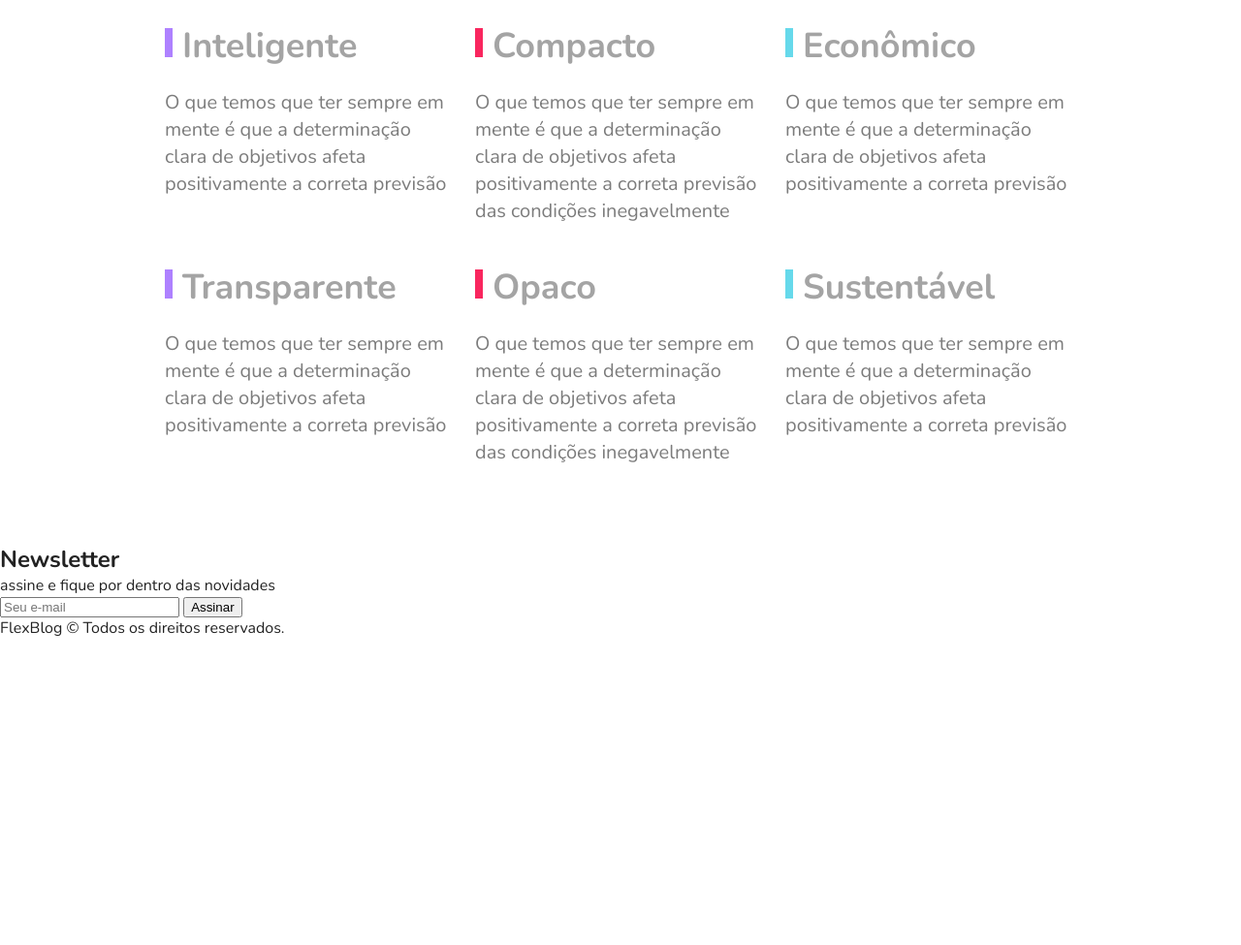
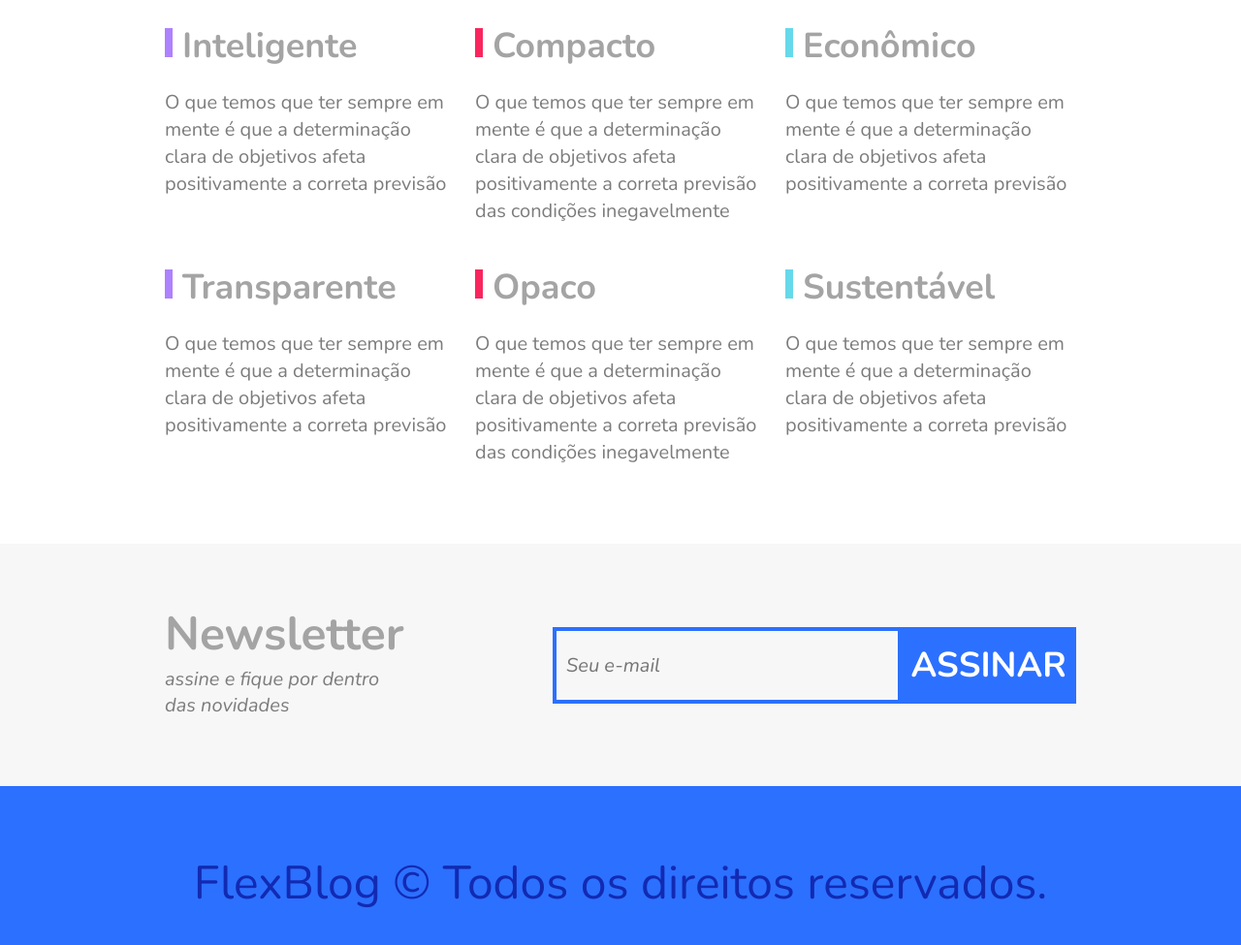
Before and after one commit to devbeatriz/flexblog, a plain HTML site: page index.html in a window 1280 px wide. Shown: the part 2645-3620 px from the top of the page at 97% size. Before the commit the page ends 3304 px from the top, so only its background shows below. Drawn offline with nearby package versions, Linux system fonts and the light colour scheme.

Commit message:
commit final

```diff
--- a/index.html
+++ b/index.html
@@ -144,7 +144,7 @@
 </section>
 
 <section class="newsletter">
-  <div class="mewsletter-info">
+  <div class="newsletter-info">
     <h1>Newsletter</h1>
     <p>assine e fique por dentro das novidades</p>
   </div>
@@ -154,7 +154,7 @@
   </form>
 </section>
 
-<footer>
+<footer class="footer">
   <p>FlexBlog © Todos os direitos reservados.</p>
 </footer>
 </body>
--- a/style.css
+++ b/style.css
@@ -300,3 +300,84 @@ img {
   line-height: 1.4;
   color: #7C7C7C;
 }
+
+.newsletter {
+  background: #F7F7F7;
+  padding: 60px calc((100% - 960px) /2 );
+  display: flex;
+  flex-wrap: wrap;
+}
+
+.newsletter-info {
+  flex: 1 1 240px;
+  margin: 0 10px;
+}
+
+.newsletter-info h1 {
+  font-size: 3em;
+  color: #A4A4A4;
+}
+
+.newsletter-info p {
+  font-size: 1.25em;
+  font-style: italic;
+  max-width: 230px;
+  color: #7C7C7C;
+  margin-bottom: 10px;
+}
+
+.newsletter-form {
+  flex: 2 1 260px;
+  margin: 0 10px;
+  align-self: center;
+  display: flex;
+  flex-wrap: wrap;
+}
+
+.newsletter-form input {
+  flex: 3 1 260px;
+  font-size: 1.25em;
+  color: #7C7C7C;
+  font-style: italic;
+  font-family: "Nunito", Arial, Helvetica, sans-serif;
+  border: 4px solid #2C70FF;
+  background: transparent;
+  padding: 15px 10px;
+  margin: 0px;
+  border-radius: 0px;
+}
+
+.newsletter-form button {
+  flex-direction: 1 1 200px;
+  font-family: "Nunito", Arial, Helvetica, sans-serif;
+  font-size: 2.25em;
+  font-weight: bold;
+  text-transform: uppercase;
+  background: #2C70FF;
+  color: #FFF;
+  margin: 0px;
+  cursor: pointer;
+  border: 0px;
+  padding: 15px 10px;
+}
+
+
+@media (max-width: 600px) {
+  .newsletter-form button {
+    font-size: 1.5em;
+  }
+  }
+
+  .footer {
+  display: flex;
+  background: #2C70FF;
+  height: 200px;
+  align-items: center;
+}
+
+.footer p {
+  flex: 1;
+  text-align: center;
+  font-size: 3em;
+  color: #122AB2;
+}
```
